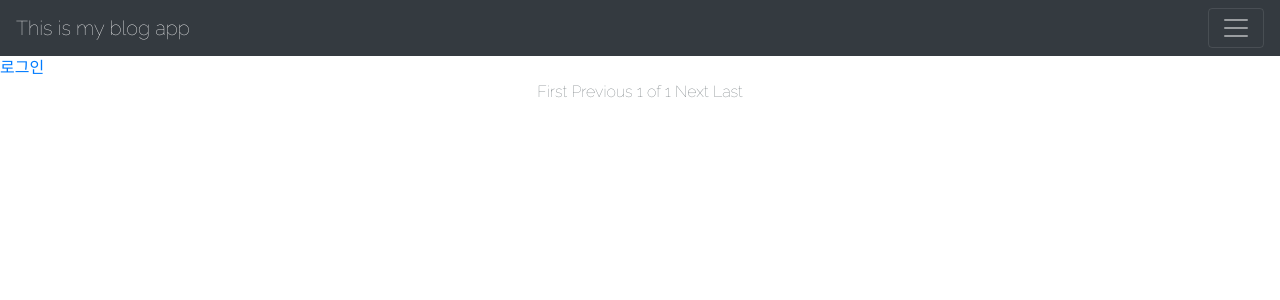
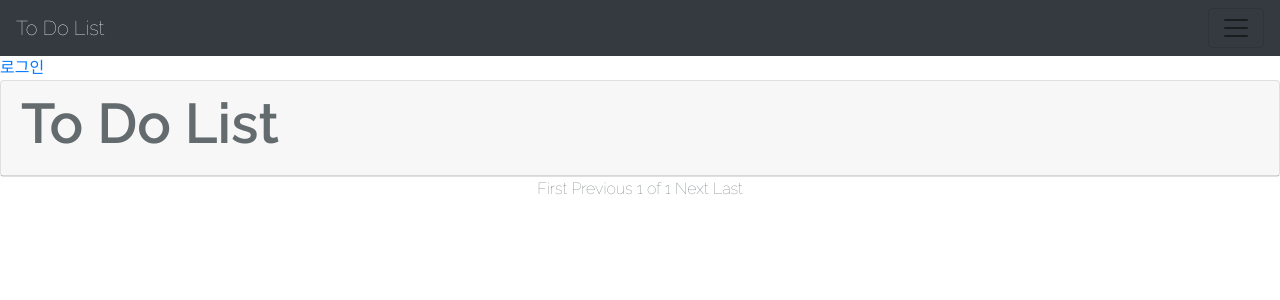
Before and after one commit to lhs33019/django_study_repo, a Django app: page / in a window 1280 px wide. Shown: the top 300 px of the page. Run offline with Django 3.2, Linux system fonts and the light colour scheme; data that the repository does not hold is empty; some libraries are stand-ins or nearby versions.

Commit message:
change ui for todo service

```diff
--- a/accounts/templates/layout.html
+++ b/accounts/templates/layout.html
@@ -29,8 +29,8 @@
         </style>
     </head>
     <body>
-        <nav class="navbar navbar-dark bg-dark navbar-inner">
-            <a class="navbar-brand" href="{% url 'home' %}">This is my blog app</a>
+        <nav class="navbar navbar-light bg-dark navbar-inner">
+            <a class="navbar-brand mb-0 h1 text-white" href="{% url 'home' %}">To Do List</a>
             <button class="navbar-toggler" type="button" data-toggle="collapse" data-target="#navbarNav" aria-controls="navbarNav" aria-expanded="false" aria-label="Toggle navigation">
                 <span class="navbar-toggler-icon"></span>
             </button>
@@ -40,7 +40,7 @@
                         <a class="nav-link" href="/">Home <span class="sr-only">(current)</span></a>
                     </li>
                     <li class="nav-item active">
-                        <a class="nav-link" href="{% url 'new' %}">글쓰기</a>
+                        <a class="nav-link" href="{% url 'new' %}">할 일 추가하기</a>
                     </li>
                     <li class="nav-item active">
                         <a class="nav-link" href="/portfolio">Portfolio</a>
--- a/blogapp/templates/home.html
+++ b/blogapp/templates/home.html
@@ -4,20 +4,28 @@ blog service
 {% endblock %}
 
 {% block content %}
-<br>
-<div class="container">
+<div class="card">
+  <div class="card-header">
+    <h4 class="display-4 font-weight-bold">To Do List</h4>
+  </div>
+  <ul class="list-group list-group-flush">
     {% for blog in posts %}
-       <div class="card">
-            <div class="card-body">
-                <h3 class="card-title">{{blog.title}}</h3>
-                <h6 class="card-subtitle mb-2 text-muted">{{blog.pub_date}}</h6>
-                <p class="card-text">{{blog.summary}} <a href="{% url 'detail' blog.id %}"> ...more</a></p>
-                <a href="#" class="card-link">Card link</a>
-                <a href="#" class="card-link">Another link</a>
-            </div>
-        </div>
+    <li class="list-group-item">
+        <h5 class="display-5 font-weight-bold">{{blog.title}}</h5>
         <br>
-    {% endfor %}
+        {{blog.summary}}<a href="{% url 'detail' blog.id %}"> ...more</a>
+        <br>
+        {{blog.pub_date}}
+        <ul class="nav justify-content-end">
+            <li class="nav-item">
+                <a class="nav-link active font-weight-bold" href="#">Doing</a>
+            </li>
+            <li class="nav-item">
+                <a class="nav-link font-weight-bold" href="#">Done</a>
+            </li>
+        </ul>
+    </li>
+    {% endfor%}
 </div>
 <center>
 <div class="container">
--- a/blogapp/templates/layout.html
+++ b/blogapp/templates/layout.html
@@ -29,8 +29,8 @@
         </style>
     </head>
     <body>
-        <nav class="navbar navbar-dark bg-dark navbar-inner">
-            <a class="navbar-brand" href="{% url 'home' %}">This is my blog app</a>
+        <nav class="navbar navbar-light bg-dark navbar-inner">
+            <a class="navbar-brand mb-0 h1 text-white" href="{% url 'home' %}">To Do List</a>
             <button class="navbar-toggler" type="button" data-toggle="collapse" data-target="#navbarNav" aria-controls="navbarNav" aria-expanded="false" aria-label="Toggle navigation">
                 <span class="navbar-toggler-icon"></span>
             </button>
@@ -40,7 +40,7 @@
                         <a class="nav-link" href="/">Home <span class="sr-only">(current)</span></a>
                     </li>
                     <li class="nav-item active">
-                        <a class="nav-link" href="{% url 'newblog' %}">글쓰기</a>
+                        <a class="nav-link" href="{% url 'new' %}">할 일 추가하기</a>
                     </li>
                     <li class="nav-item active">
                         <a class="nav-link" href="/portfolio">Portfolio</a>
```
Also changed, not shown: blogapp/templates/detail.html (+6 -4 lines).
